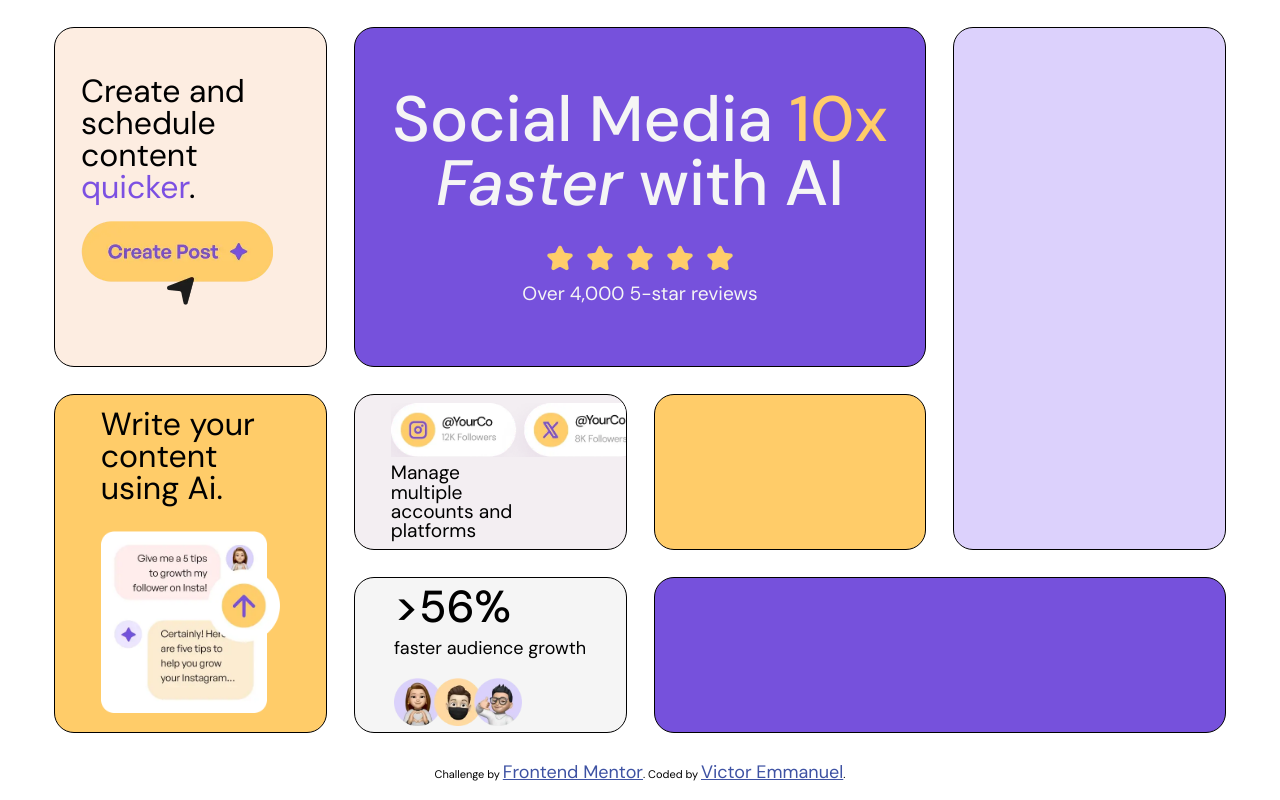
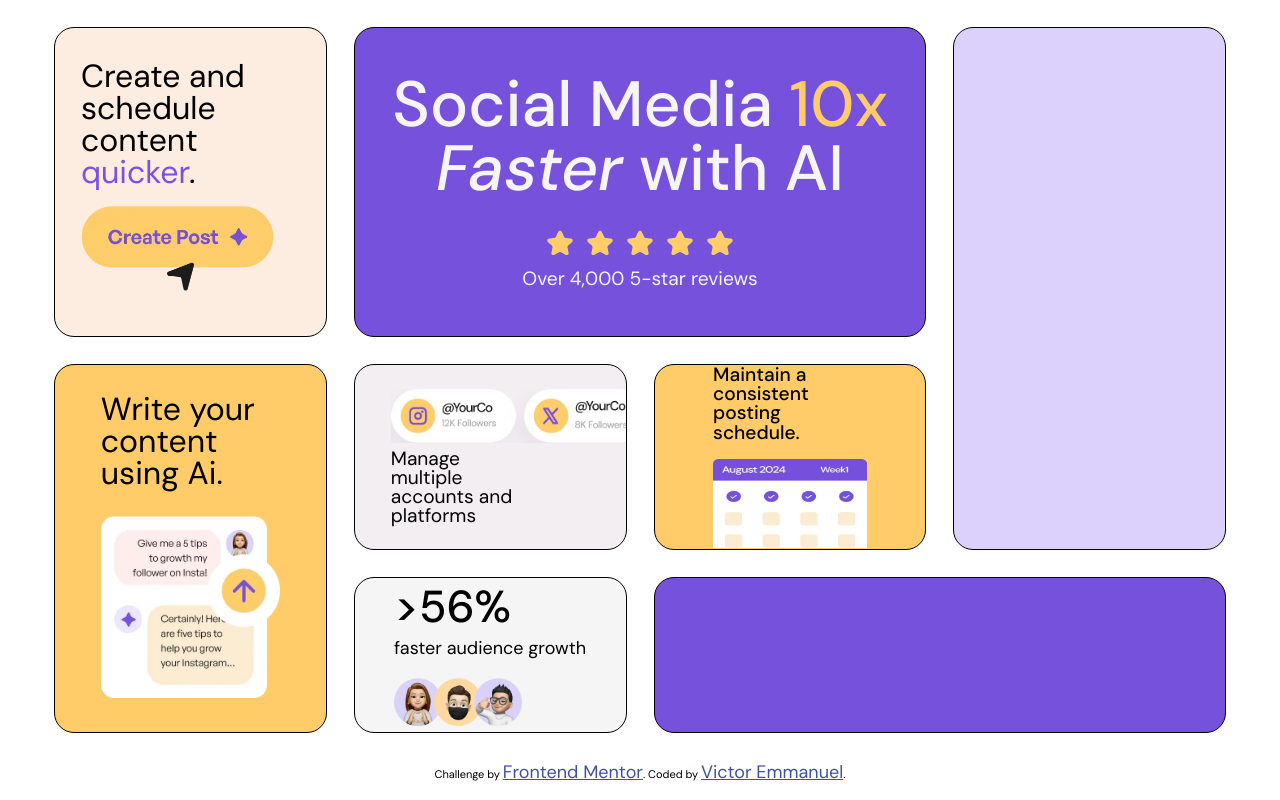
Before and after one commit to victor-web-dev/Bento-grid, a React (Vite) app: page / in a window 1280 px wide. Built offline with nearby package versions, Linux system fonts and the light colour scheme.

Commit message:
feat: grid-item-maintain style

```diff
--- a/src/components/Grid/Grid.style.css
+++ b/src/components/Grid/Grid.style.css
@@ -139,6 +139,26 @@
   background-color: #ffcc69;
 }
 
+/* .grid-item-maintain div {
+  height: 100%;
+} */
+
+.grid-item-maintain p {
+  font-size: 1.5vw;
+  width: 10ch;
+  font-weight: var(--med-weight);
+  line-height: 1;
+  padding-bottom: 0.65rem;
+}
+
+.grid-item-maintain img {
+  width: 12vw;
+  height: 7vw;
+  /* align-self: flex-end; */
+  position: relative;
+  top: 5px;
+}
+
 .grid-item-grow {
   grid-area: grow;
   background-color: #7651dc;
--- a/src/components/Grid/Grid.tsx
+++ b/src/components/Grid/Grid.tsx
@@ -6,6 +6,8 @@ import fiveStarsImg from "@/assets/images/illustration-five-stars.webp";
 import multipleImg from "@/assets/images/illustration-multiple-platforms.webp";
 
 import peopleProfileImg from "@/assets/images/illustration-audience-growth.webp";
+
+import scheduleImg from "@/assets/images/illustration-consistent-schedule.webp";
 
 export function Grid() {
   return (
@@ -63,7 +65,14 @@ export function Grid() {
             </div>
           </div>
 
-          <div className="item grid-item-maintain"></div>
+          <div className="item grid-item-maintain">
+            <div>
+              <p>Maintain a consistent posting schedule.</p>
+              <div>
+                <img src={scheduleImg} alt="calendar illustration" />
+              </div>
+            </div>
+          </div>
 
           <div className="item grid-item-grow"></div>
 
```
